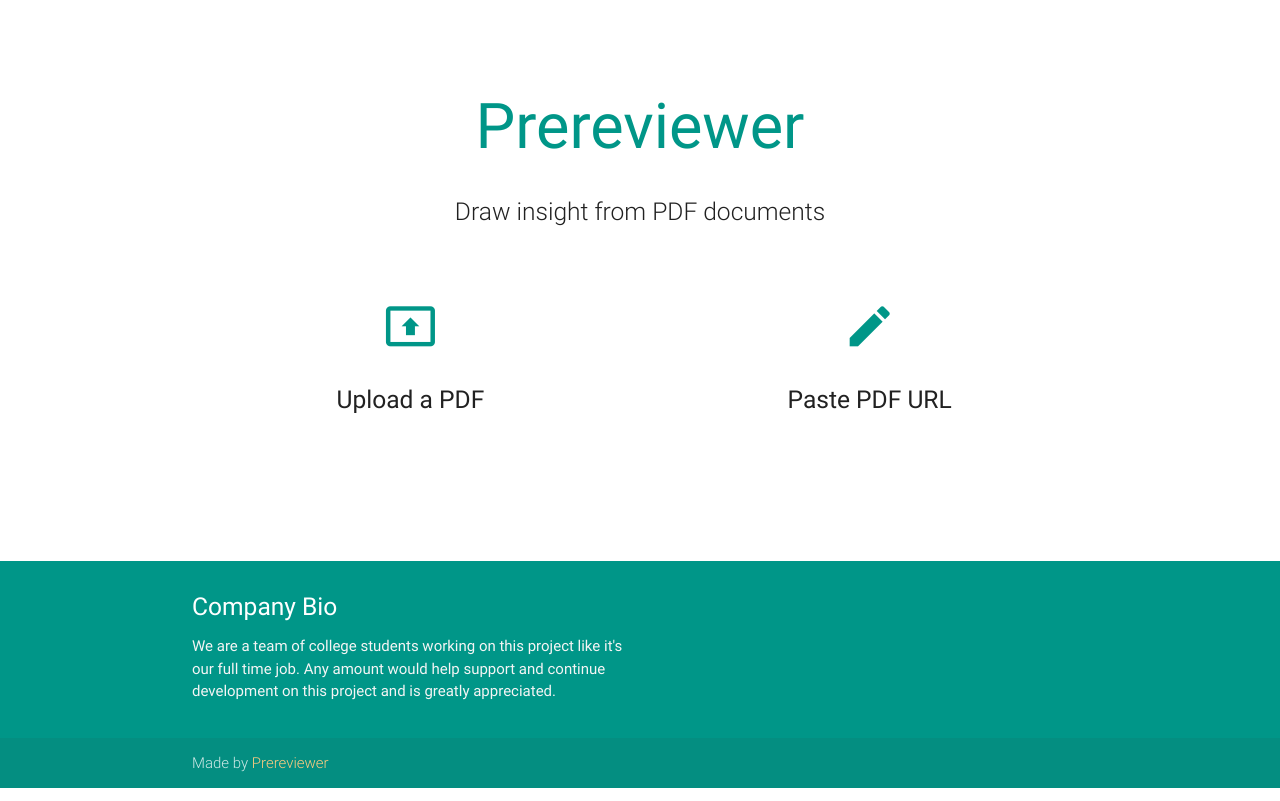
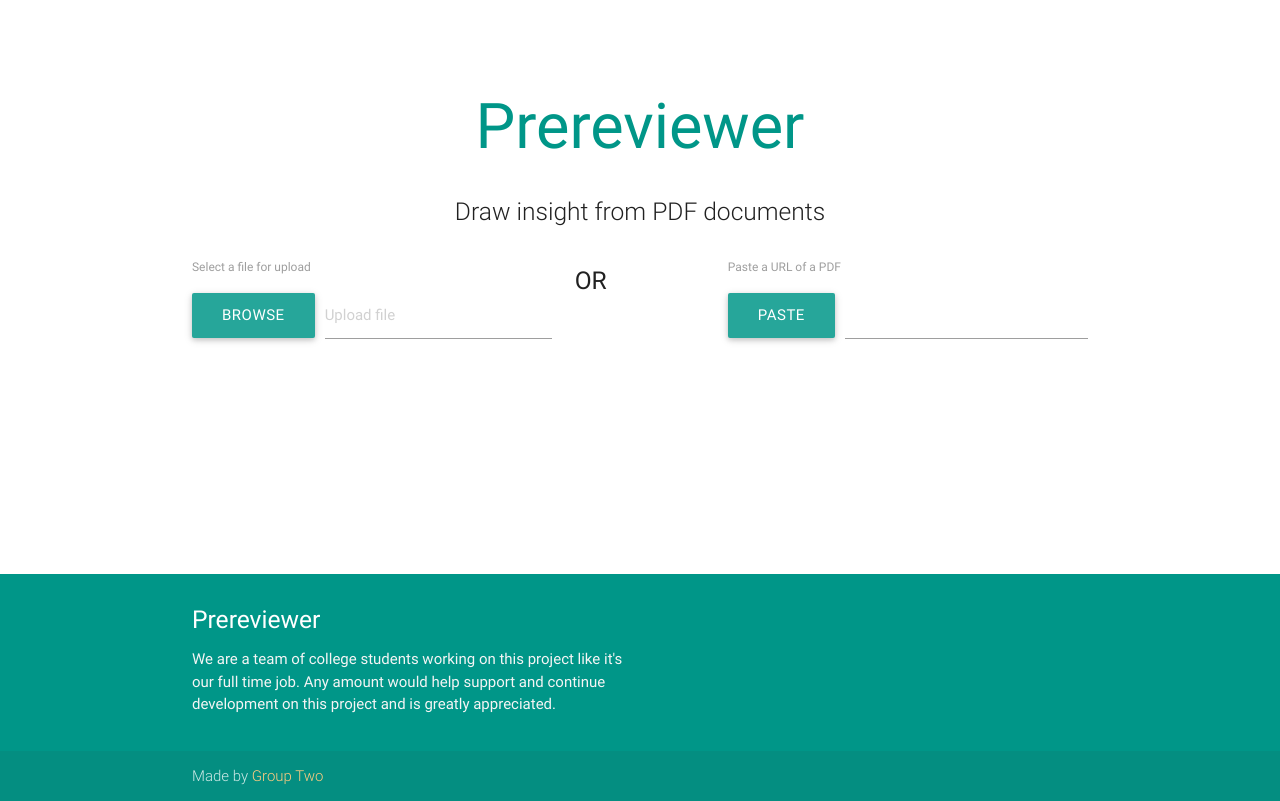
Before and after one commit to notexactlyawe/paper-reader, a Flask app: page / in a window 1280 px wide. Run offline with Flask 2, Linux system fonts and the light colour scheme; some libraries are stand-ins or nearby versions.

Commit message:
Two options on index page

```diff
--- a/templates/base.html
+++ b/templates/base.html
@@ -16,12 +16,11 @@
 
     {% block content %}{% endblock %}
 
-    {% block footer %}
       <footer class="page-footer teal">
       <div class="container">
         <div class="row">
           <div class="col l6 s12">
-            <h5 class="white-text">Company Bio</h5>
+            <h5 class="white-text">Prereviewer</h5>
             <p class="grey-text text-lighten-4">We are a team of college students working on this project like it's our full time job. Any amount would help support and continue development on this project and is greatly appreciated.</p>
 
           </div>
@@ -29,11 +28,10 @@
       </div>
       <div class="footer-copyright">
         <div class="container">
-        Made by <a class="orange-text text-lighten-3" href="http://materializecss.com">Prereviewer</a>
+        Made by <a class="orange-text text-lighten-3" href="http://materializecss.com">Group Two</a>
         </div>
       </div>
     </footer>
-  {% endblock %}
 
 </body>
 
--- a/templates/index.html
+++ b/templates/index.html
@@ -5,6 +5,7 @@
 
 
 {% block content %}
+
   <div class="section no-pad-bot" id="index-banner">
     <div class="container">
       <br><br>
@@ -18,52 +19,42 @@
 
 
   <div class="container">
-    <div class="section">
 
-    <!--
-      <div class="row">
-        <form action="#">
-          <p>
-            <input name="group1" type="radio" id="test1" checked="checked"/>
-            <label for="test1">Upload PDF Document</label>
-          </p>
-          <p>
-            <input name="group1" type="radio" id="test2" />
-            <label for="test2">Paste PDF URL</label>
-          </p>
-        </form>
-      </div>
-      -->
-
-      <div class="row">
-        <div class="col s12 m6">
-          <div class="icon-block">
-
-          <div class="hover-border">
-            <h2 class="center teal-text"><i class="material-icons">present_to_all</i></h2>
-            <h5 class="center">Upload a PDF</h5>
-            <p class="light"></p>
+    <div class="row">
+      <form class="col s5">
+        <label>Select a file for upload</label>
+        <div class="file-field input-field">
+          <div class="btn">
+             <span>Browse</span>
+             <input type="file">
           </div>
-
+          <div class="file-path-wrapper">
+             <input class="file-path validate" type="text" placeholder="Upload file">
           </div>
         </div>
+      </form>
 
-        <div class="col s12 m6">
-          <div class="icon-block hover-border">
-            <h2 class="center teal-text"><i class="material-icons">mode_edit</i></h2>
-            <h5 class="center">Paste PDF URL</h5>
-
-            <p class="light"></p>
-          </div>
+      <div class="col s2">
+        <div class="valign-wrapper">
+          <h5 class="left-align">OR</h5>
         </div>
       </div>
 
+      <form class="col s5">
+        <label>Paste a URL of a PDF</label>
+        <div class="file-field input-field">
+          <div class="btn">
+             <span>Paste</span>
+          </div>
+          <div class="file-path-wrapper">
+            <input type="text" class="validate">
+          </div>
+        </div>
+      </form>
     </div>
-    <br><br>
 
-    <div class="section">
+    <br/><br/><br/><br/><br/><br/><br/><br/>
 
-    </div>
   </div>
 
 {% endblock %}
```
